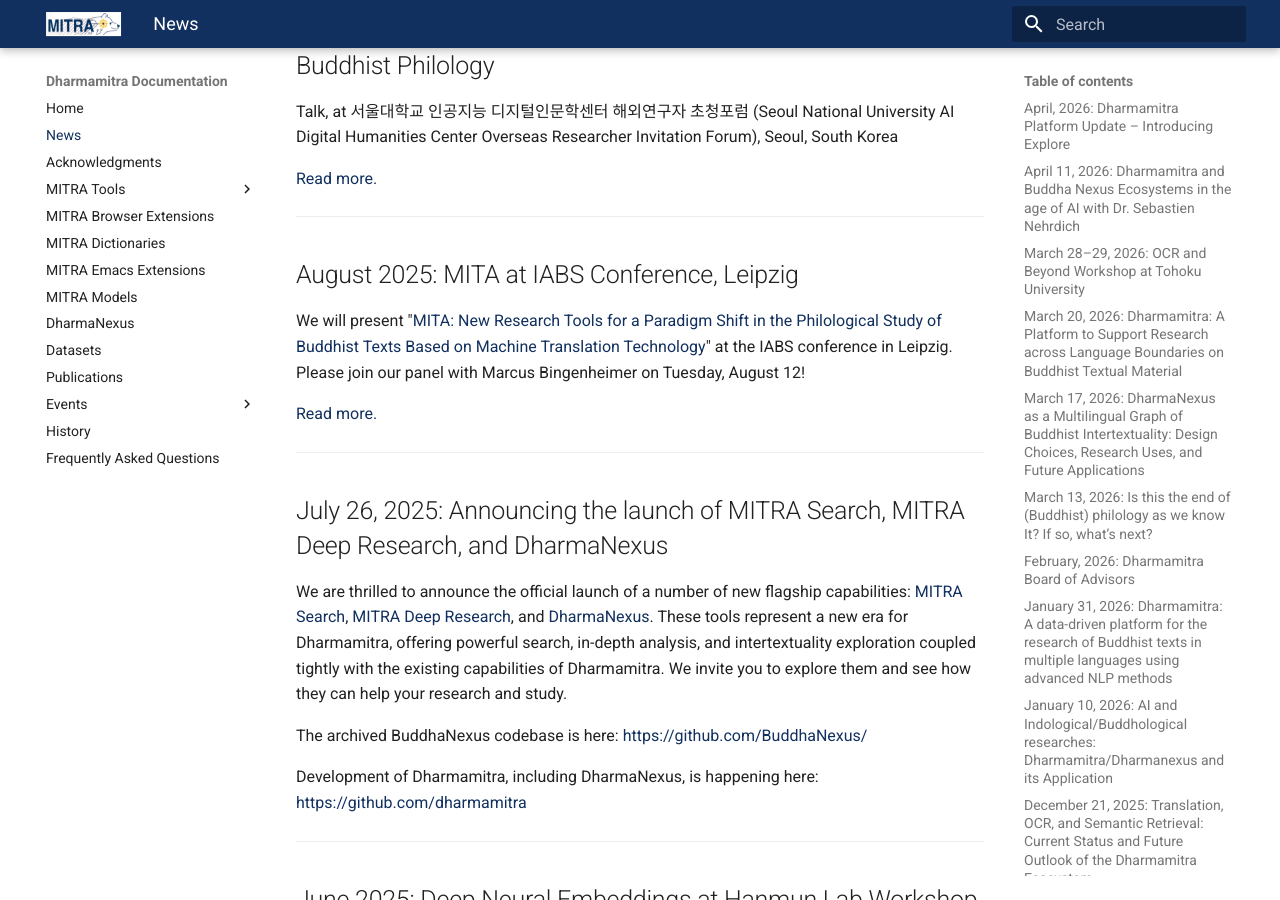
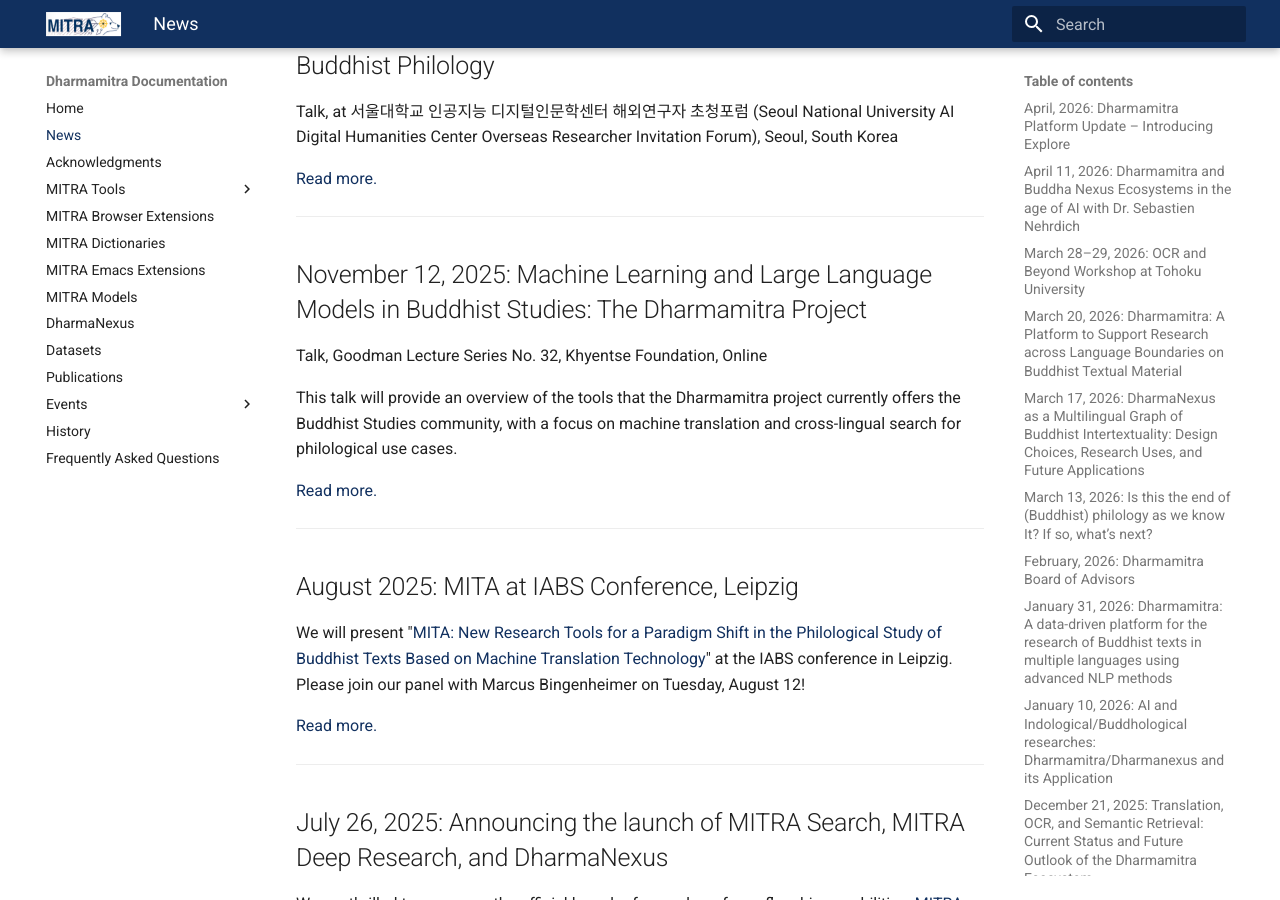
Before and after one commit to dharmamitra/dharmamitra-guides, an MkDocs documentation site: the page built from docs/news.md, in a window 1280 px wide and 900 px high, scrolled down 5512 px. Built offline with MkDocs 1.6.1 and Material for MkDocs 9.7.7, drawn with Linux system fonts in a browser that asks for light colours.

Commit message:
Update news.md

```diff
--- a/docs/news.md
+++ b/docs/news.md
@@ -136,6 +136,16 @@
 ## November 25, 2025: From OCR via Machine Translation to Semantic Search: The Dharmamitra AI stack for Multilingual Buddhist Philology
 
 Talk, at 서울대학교 인공지능 디지털인문학센터 해외연구자 초청포럼 (Seoul National University AI Digital Humanities Center Overseas Researcher Invitation Forum), Seoul, South Korea
+
+[Read more.](events/invited_talks.md)
+
+---
+
+## November 12, 2025: Machine Learning and Large Language Models in Buddhist Studies: The Dharmamitra Project
+
+Talk, Goodman Lecture Series No. 32, Khyentse Foundation, Online
+
+This talk will provide an overview of the tools that the Dharmamitra project currently offers the Buddhist Studies community, with a focus on machine translation and cross-lingual search for philological use cases.
 
 [Read more.](events/invited_talks.md)
 
```
